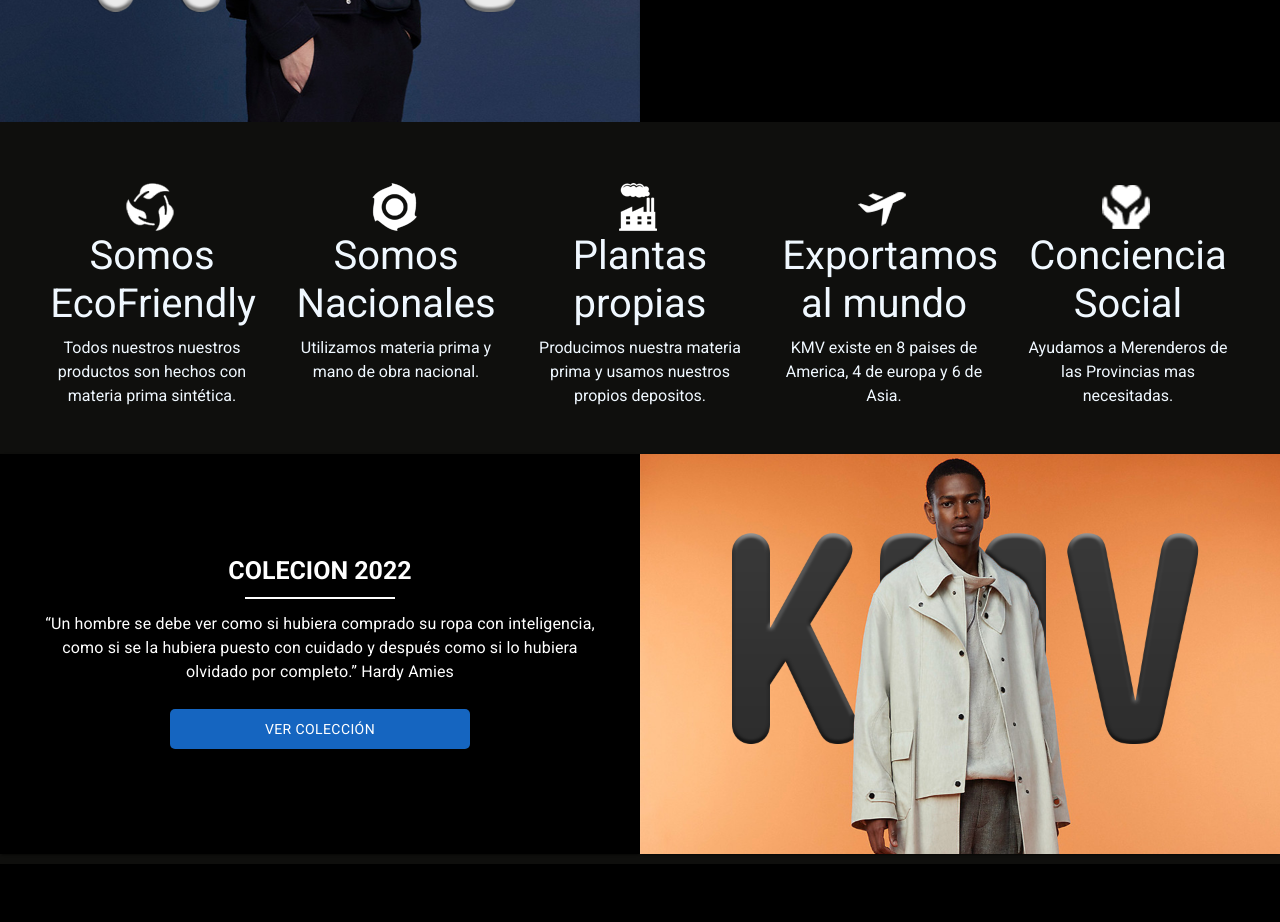
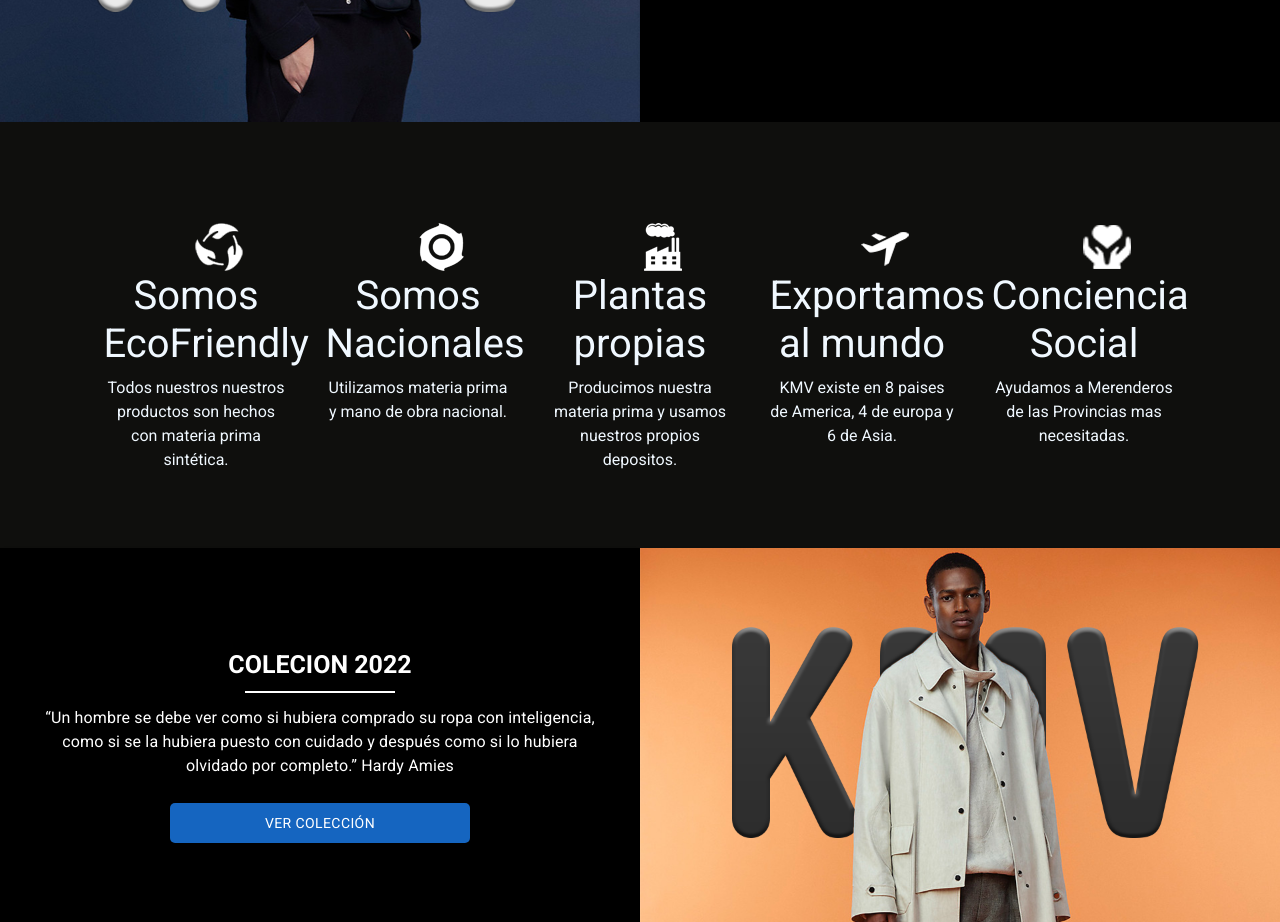
Before and after one commit to arianhoff/TrabajoGrupalKMVClothing, a React (Create React App) app: page / in a window 1280 px wide. Shown: the part 1000-1922 px from the top of the page. Built offline with nearby package versions, Linux system fonts and the light colour scheme; the HTML template or start-up script is replaced by a standard one.

Commit message:
Toques en Provedores Tarjetas

```diff
--- a/src/general/homeCardKMV.js
+++ b/src/general/homeCardKMV.js
@@ -26,13 +26,13 @@
     backgroundColor: "#0F0F0D",
     marginTop: "30px",
     paddingBottom: "20px",
-    width: "220px",
+    width: "240px",
     height: "200px",
     marginLeft: "10px",
     marginBottom: "20px",
   },
   cart: {
-    width: "240px",
+    width: "260px",
     height: "405px",
     justifyContent: "center",
     paddingBottom: "80px",
--- a/src/general/routeKMV.js
+++ b/src/general/routeKMV.js
@@ -6,7 +6,7 @@
 import Header from "./headerKMV";
 import EnviosKMV from "./enviosKMV";
 import Article from "./article";
-import Proveedor from "./Proveedor";
+import Proveedor from "./proveedor";
 import Carousel from "./carousel";
 import { Cartprovider } from "../cart/Context/CartContext";
 import Products from "./homeCardKMV";
--- a/src/general/ventajasKMV.js
+++ b/src/general/ventajasKMV.js
@@ -45,8 +45,10 @@
 	choseGlobal: {
 		display: "flex",
 		backgroundColor: "#0F0F0D",
-		padding: "60px 30px 30px 30px",
+		padding: "100px 85px 60px 85px",
+		/* padding: "8% 11% 25% 11%", */
 		width: '100px',
+		/* height:"40px", */
 		justifyContent: 'space-around',
 		fontFamily: "Roboto, sans-serif",
 	},
@@ -54,7 +56,7 @@
 		width: "50px",
 		height: "50px",
 		borderRadius: "5px",
-		marginLeft: "75px",
+		marginLeft: "90px",
 	},
 	chooseDes: {
 		display: "block",
```
